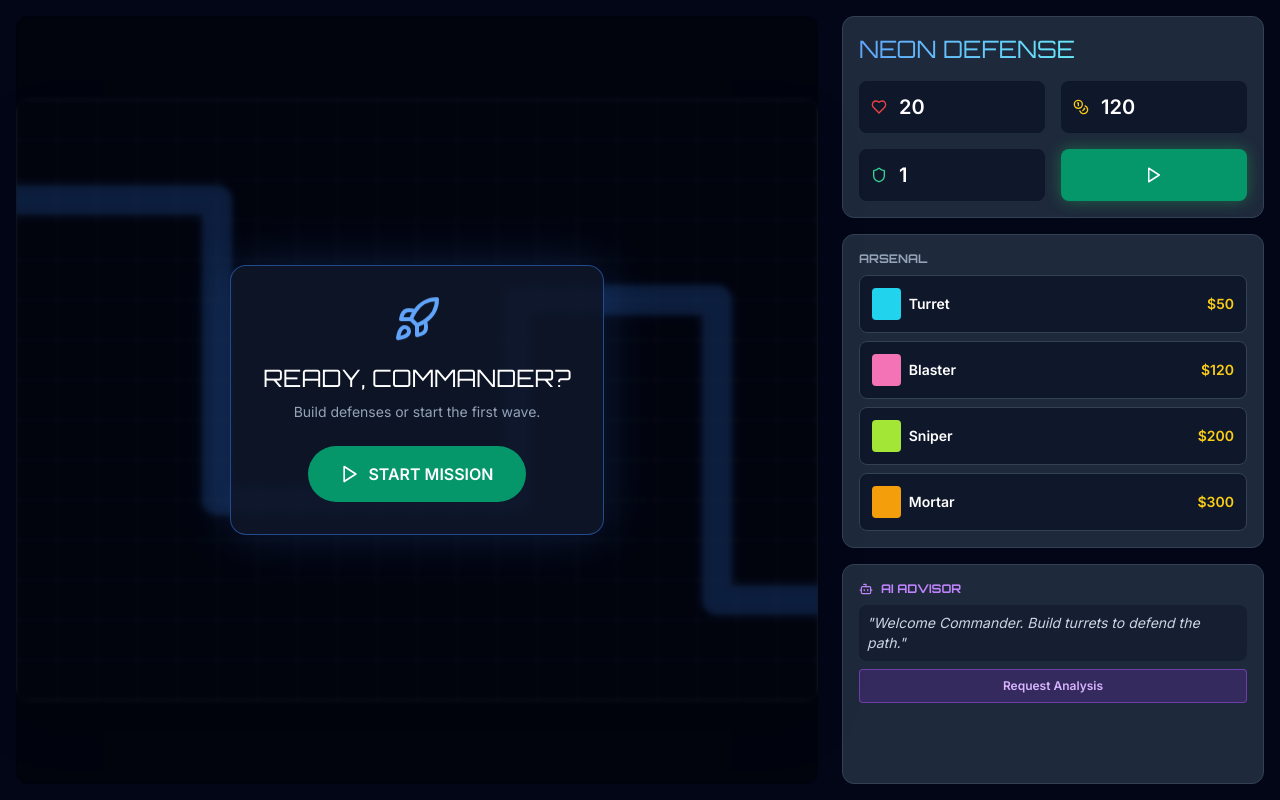
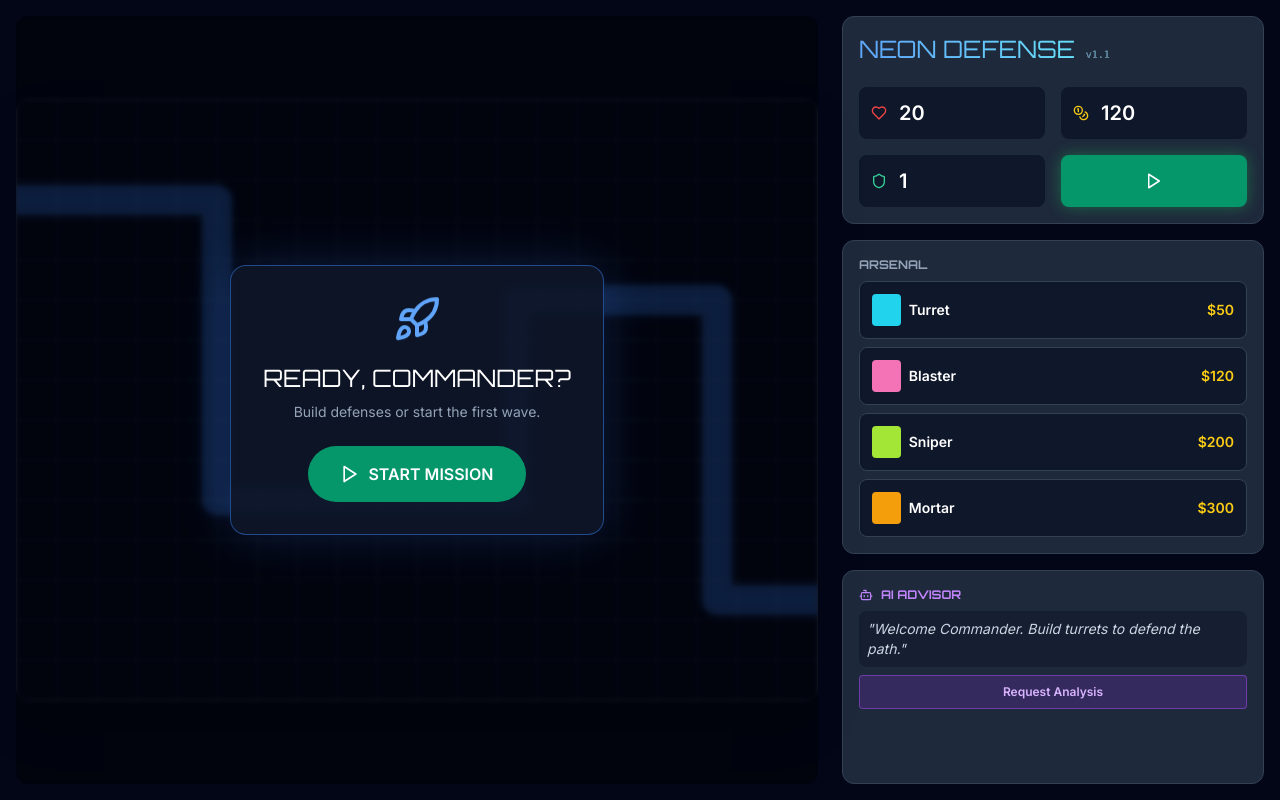
Before and after one commit to AppleAppCodes/tower-defense-mobile, a React (Vite) app: page / in a window 1280 px wide. Built offline with nearby package versions, Linux system fonts and the light colour scheme.

Commit message:
feat: Add version number to game title
Includes a small version indicator (v1.1) next to the game title for clarity.

```diff
--- a/components/GameCanvas.tsx
+++ b/components/GameCanvas.tsx
@@ -494,7 +494,9 @@ const GameCanvas: React.FC<GameCanvasProps> = ({ onGameOver }) => {
         <div className="bg-slate-800 p-3 lg:p-4 rounded-xl border border-slate-700 flex flex-col gap-2 lg:gap-4">
             <div className="flex justify-between items-center">
                 <div className="flex flex-col">
-                  <h1 className="font-display text-lg lg:text-2xl text-transparent bg-clip-text bg-gradient-to-r from-blue-400 to-cyan-300">NEON DEFENSE</h1>
+                  <h1 className="font-display text-lg lg:text-2xl text-transparent bg-clip-text bg-gradient-to-r from-blue-400 to-cyan-300">
+                    NEON DEFENSE <span className="text-[10px] text-slate-500 ml-1 font-mono">v1.1</span>
+                  </h1>
                   {userName && <span className="text-xs text-blue-400 font-mono">Cmdr. {userName}</span>}
                 </div>
             </div>
```
